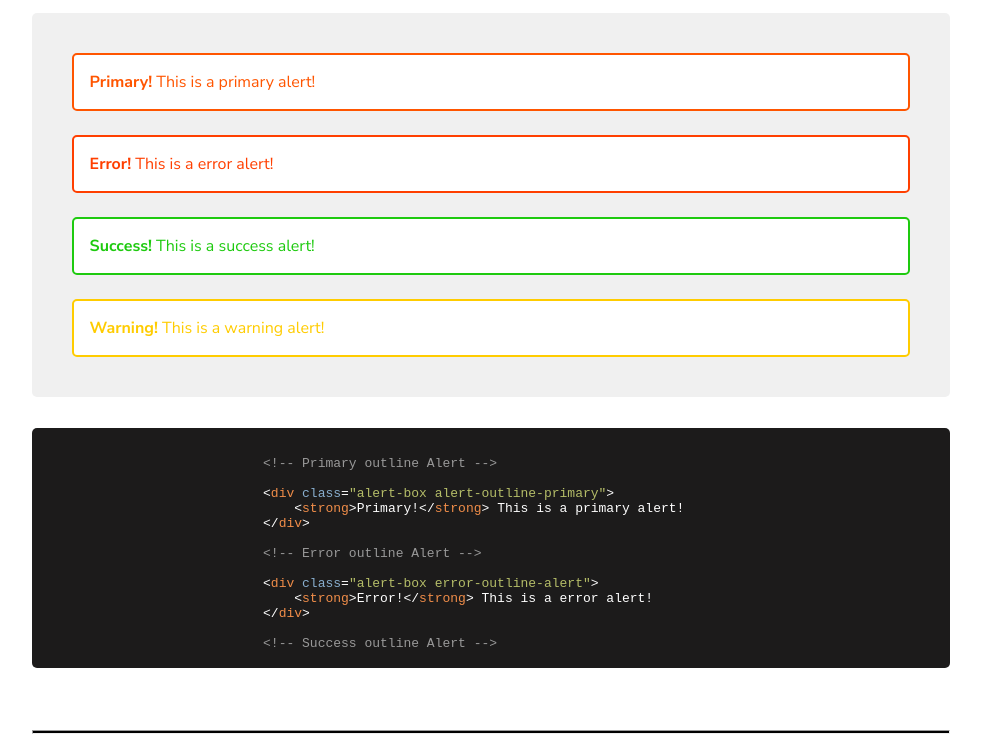
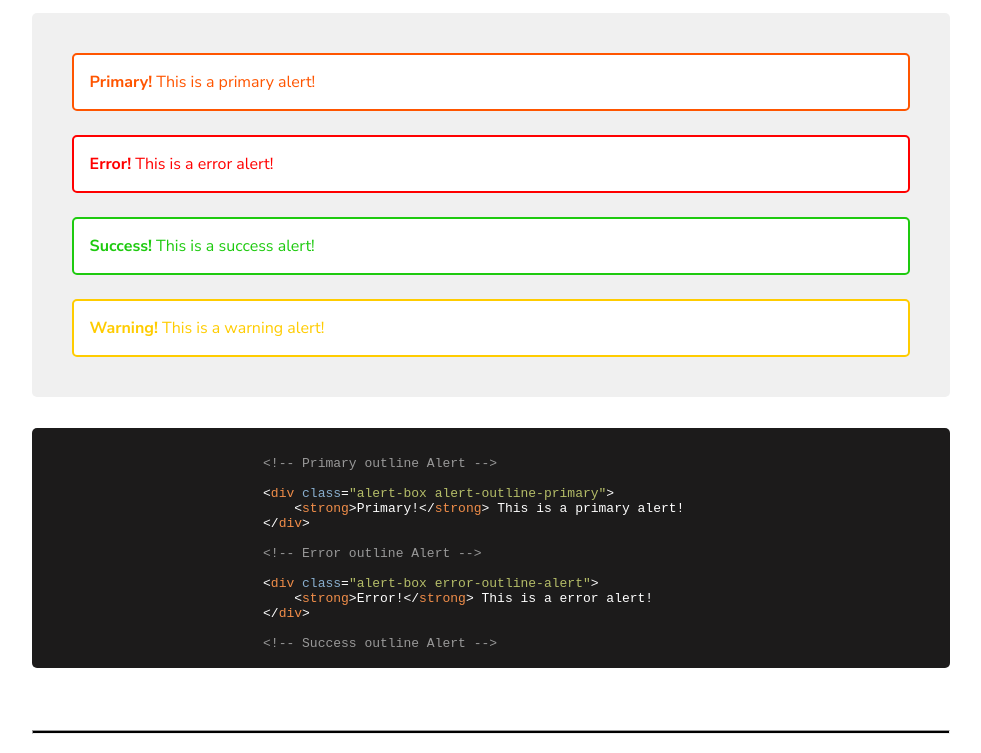
Before and after one commit to tushareshukla/Namo-ui-dev, a plain HTML site: page docsite.html in a window 1280 px wide. Shown: the part 1920-2673 px from the top of the page, without its empty margins (290-1271 px from the left). Drawn offline with nearby package versions, Linux system fonts and the light colour scheme.

Commit message:
errr-update

```diff
--- a/CSS/utility-classes.css
+++ b/CSS/utility-classes.css
@@ -10,7 +10,7 @@
     --grey-color: #D7D7D7;
     --light-grey-color: #F0F0F0;
     --dark-grey-color: #7c7b7b;
-    --error-color: #ff3f00;
+    --error-color: #ff0000;
     --light-red-color: #fe7345;
     --pink-color: #e8415f;
     --warning-color: #ffcc00;
```
